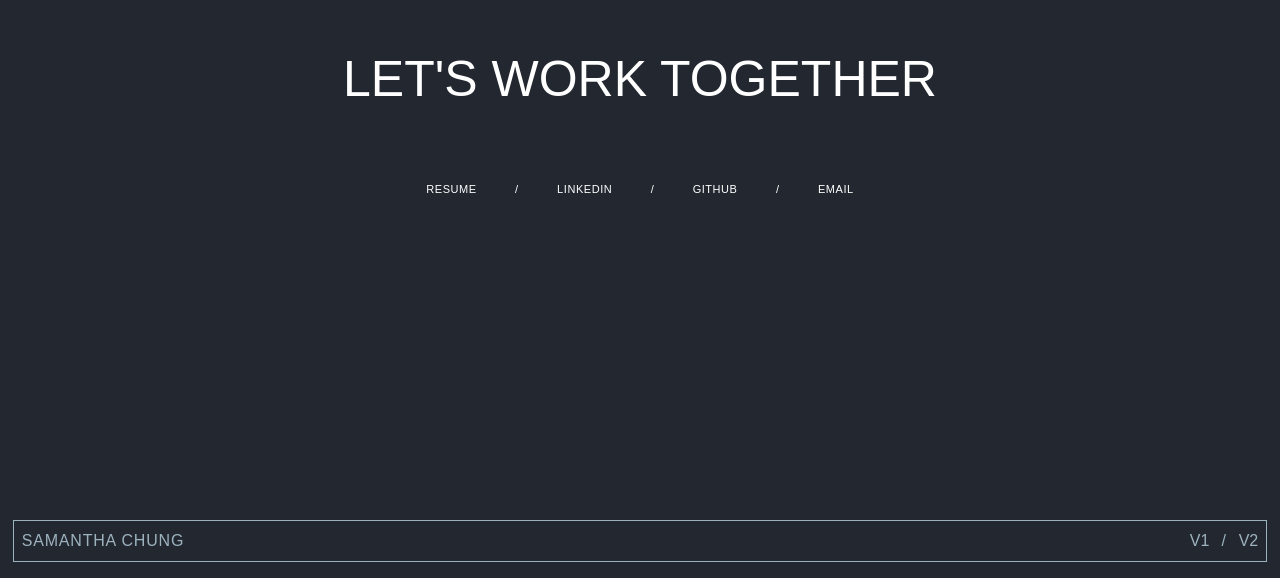
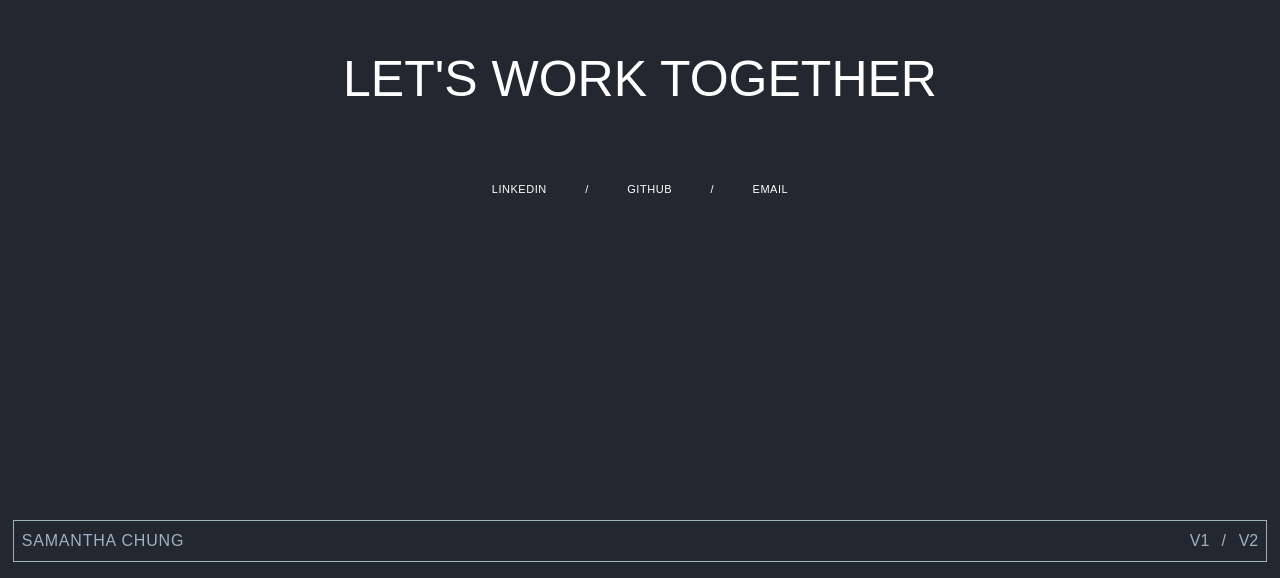
Before and after one commit to smchng/Porfolio_Dev, a Next.js app: page /about in a window 1280 px wide. Shown: the part 2680-3258 px from the top of the page. Built offline with nearby package versions, Linux system fonts and the light colour scheme; a web font is replaced by a local one.

Commit message:
filter edits

```diff
--- a/pages/about.tsx
+++ b/pages/about.tsx
@@ -64,11 +64,11 @@ export default function About() {
         <FadeIn>
           {" "}
           <div className=" flex space-x-[3vw] justify-center w-full">
-            {NavItems.slice(2, 6).map((item, index) => (
+            {NavItems.slice(3, 6).map((item, index) => (
               <Link href={item.link} key={index} target="_blank">
                 <p className="text-white text-[10px] md:text-[11px] ">
                   {item.text}
-                  {index !== NavItems.slice(2, 6).length - 1 && (
+                  {index !== NavItems.slice(3, 6).length - 1 && (
                     <span className="pl-[3vw]">/</span>
                   )}
                 </p>
--- a/pages/index.tsx
+++ b/pages/index.tsx
@@ -21,7 +21,7 @@ export default function Home() {
   const [projectSize, setProjectSize] = useState("");
   const [filterSize, setFilterSize] = useState("");
 
-  project.ProjectItems.filter(
+  const filteredItems = project.ProjectItems.filter(
     (item) => selectedTag === "all" || item.tag === selectedTag
   );
   const handleFilterClick = (tag: string) => {
@@ -155,7 +155,7 @@ export default function Home() {
               <div
                 className={`overflow-y-auto scroll-container  ${projectSize}`}
               >
-                {project.ProjectItems.map((item, index) => (
+                {filteredItems.map((item, index) => (
                   <Project
                     key={index}
                     title={item.title}
```
